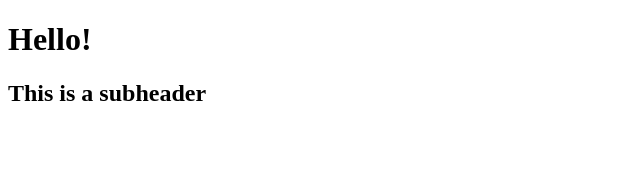
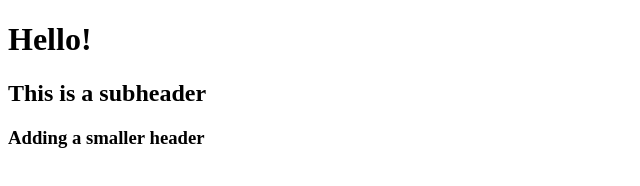
Before and after one commit to jenniferzal/new-project, a plain HTML site: page index.html in a window 1280 px wide. Shown: the whole page, without its empty margins (0-640 px from the left). Drawn offline with Linux system fonts and the light colour scheme.

Commit message:
h3 added

```diff
--- a/index.html
+++ b/index.html
@@ -11,6 +11,7 @@
 <h1>Hello!</h1>
 
 <h2>This is a subheader</h2>
+<h3>Adding a smaller header</h3>
 
 </body>
 </html>
```
